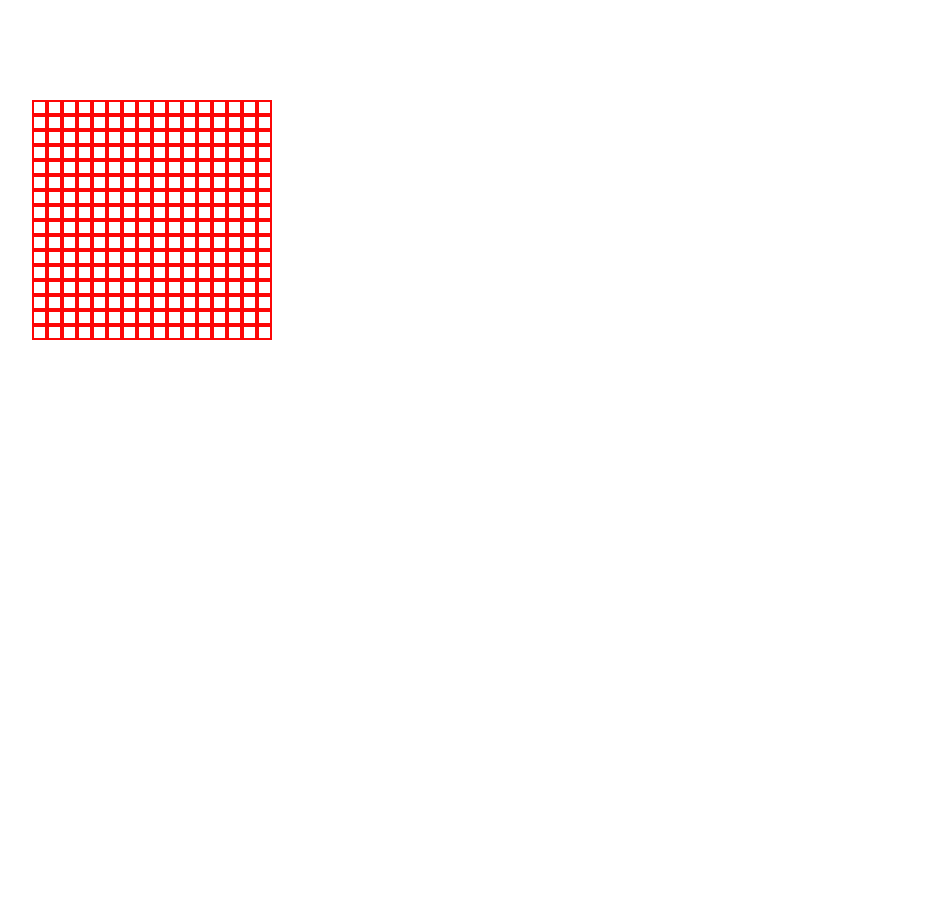
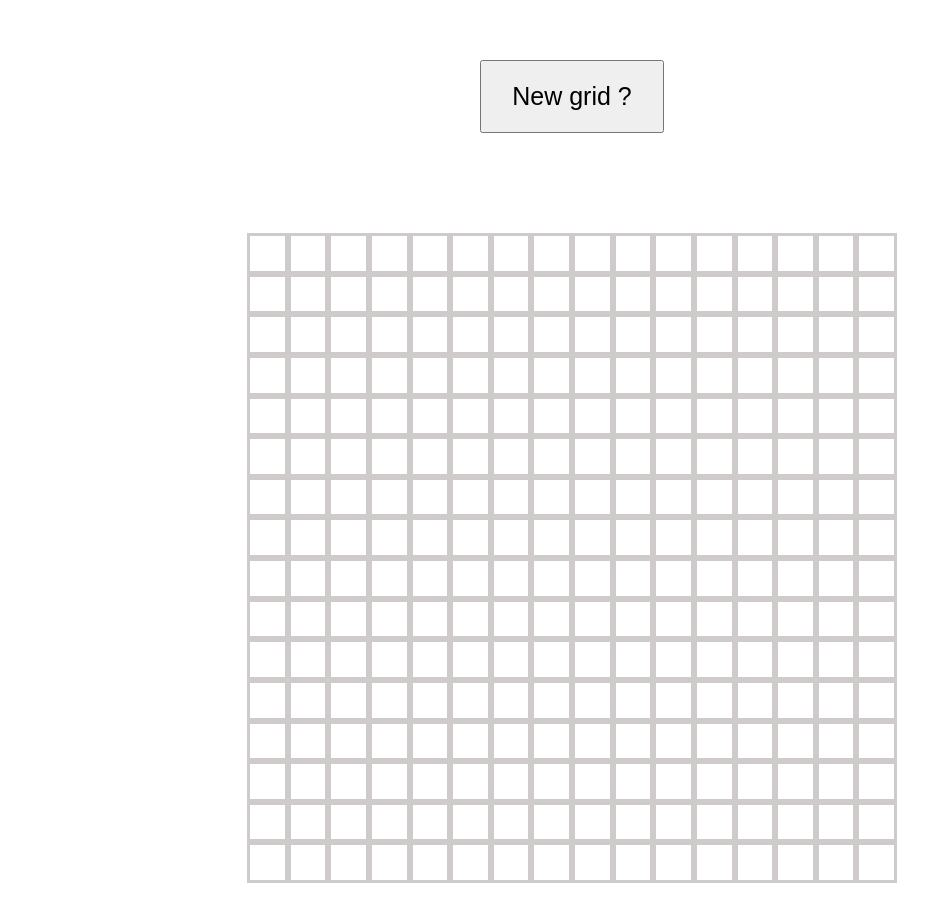
Before and after one commit to AhmadSa7/Etch-a-Sketch, a plain HTML site: page index.html in a window 1280 px wide. Shown: the whole page, without its empty margins (68-996 px from the left). Before the commit the page ends 800 px from the top, so only its background shows below. Drawn offline with Linux system fonts and the light colour scheme.

Commit message:
Add default grid and Add button to generate new one based on input

```diff
--- a/index.html
+++ b/index.html
@@ -9,9 +9,9 @@
 
 <body>
 
+    <button> New grid ? </button>
 
     <div class="container"></div>
-
 
     <script src="script.js"></script>
 </body>
--- a/script.js
+++ b/script.js
@@ -1,16 +1,47 @@
 let container = document.querySelector(".container");
 
-for (i = 0; i < 256; i++) {
+let btn = document.querySelector("button");
+
+function drawGrid(container, gridNumber) {
+
+    for (i = 0; i < gridNumber * gridNumber; i++) {
         let square = document.createElement('div');
         square.classList.add('square');
         container.appendChild(square);
 
+        square.addEventListener("mouseover", () => {
+        square.style.backgroundColor = 'lightblue';
+        });
+    }
+}
+
+drawGrid(container, 16);
+
+btn.addEventListener("click", () => {
+    let newGridNumber = parseInt(prompt("Enter number of squares per side :"));
+    if (newGridNumber != null && newGridNumber <= 100 && newGridNumber > 0) {
+
+        container.replaceChildren();
+
+        for (i = 0; i < newGridNumber * newGridNumber; i++) {
+
+            let square = document.createElement('div');
+            square.classList.add("square");
+            square.style.flex = `0 0 calc(100% / ${newGridNumber})`;
+
+
+            container.appendChild(square);
             square.addEventListener("mouseenter", () => {
             square.style.backgroundColor = 'lightblue';
             });
+        }
+        // let squares = document.querySelectorAll('.square');
+        // squares.style.flex = `0 0 calc(100% / 64)`;
 
 
-    // square.addEventListener('mouseleave', () => {
-    // square.style.backgroundColor = '';
-    // });
+
+    } else {
+        alert("Please Enter a number between 1-100");
     }
+
+});
--- a/style.css
+++ b/style.css
@@ -4,16 +4,31 @@
     box-sizing: border-box;
 }
 
+body {
+    display: flex;
+    flex-direction: column;
+    justify-content: center;
+    align-items: center;
+    padding-top: 60px;
+}
+
+button {
+    font-size: 25px;
+    padding: 20px  30px;
+}
+
 .container{
     display: flex;
     flex-wrap: wrap;
-    width: 240px;
+    width: 650px;
+    height: 650px;
+    flex-grow: 0;
+    flex-shrink: 0;
     margin: 100px;
 }
 
 .square{
-    width: 15px;
-    height: 15px;
-    border: 2px solid rgb(253, 6, 6);
-
+    display: flex;
+    flex : 0 0 calc(100% / 16);
+    border: solid rgb(208, 203, 203);
 }
```
Also changed, not shown: 1 other file. Lines whose indentation alone changed are shown as unchanged.
